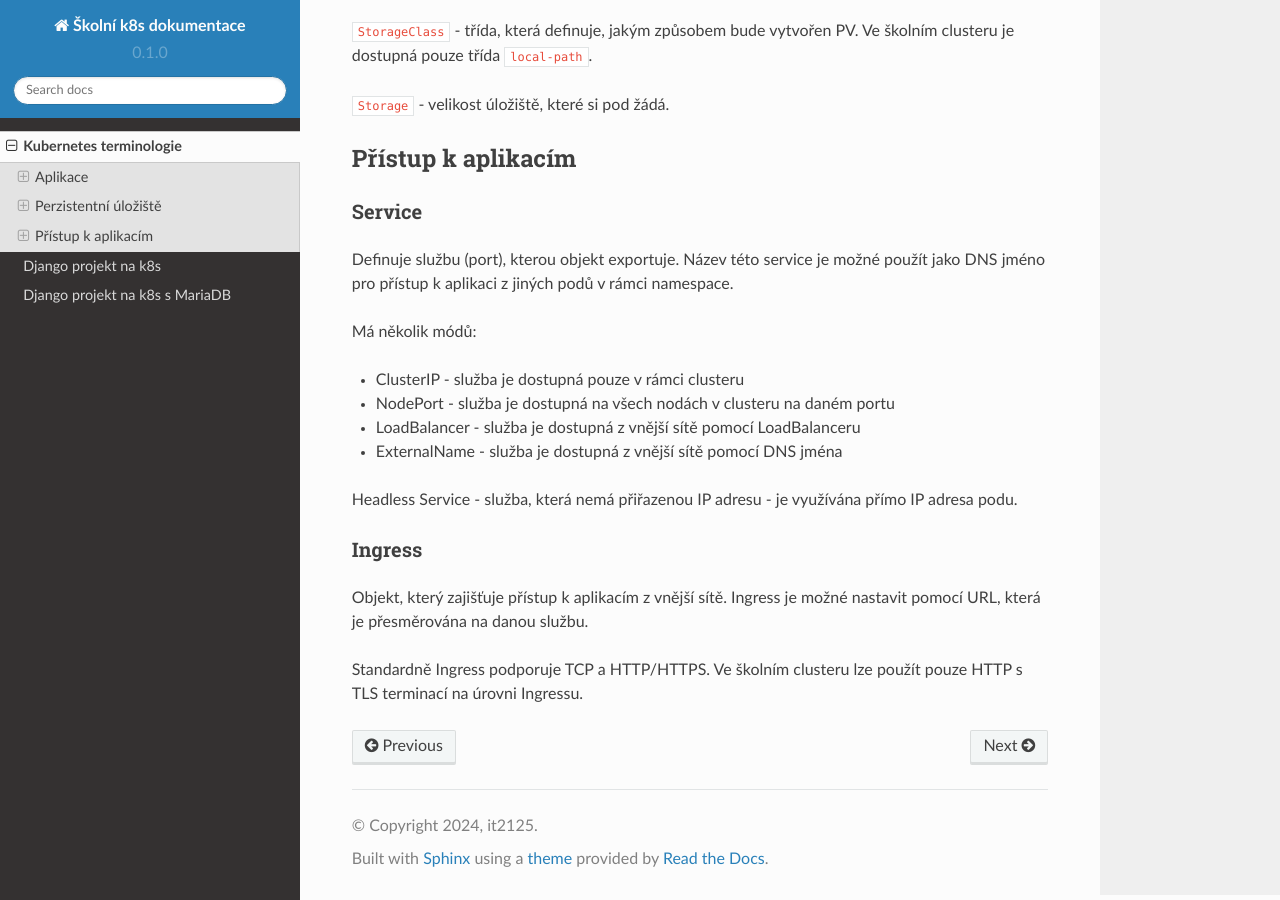
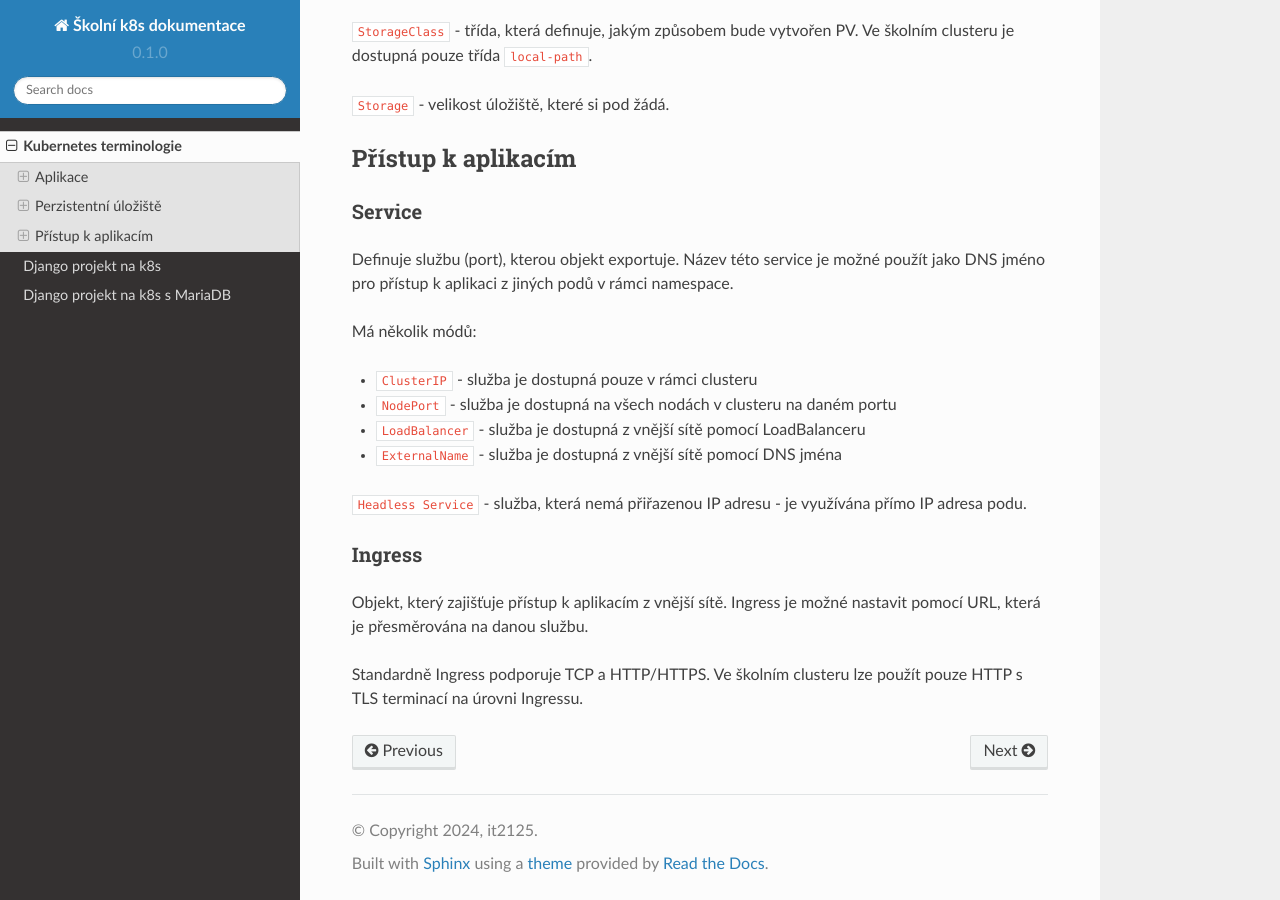
Before and after one commit to Jan1s2/school-k8s-doc, a Sphinx documentation site: the page built from docs/source/terminology.rst, in a window 1280 px wide and 900 px high, scrolled down 2111 px. Built offline with Sphinx 7.4.7 and the Read the Docs theme 2.0.0, drawn with Linux system fonts in a browser that asks for light colours.

```diff
--- a/docs/source/terminology.rst
+++ b/docs/source/terminology.rst
@@ -91,12 +91,12 @@ Definuje službu (port), kterou objekt exportuje. Název této service je možn
 
 Má několik módů:
 
-- ClusterIP - služba je dostupná pouze v rámci clusteru
-- NodePort - služba je dostupná na všech nodách v clusteru na daném portu
-- LoadBalancer - služba je dostupná z vnější sítě pomocí LoadBalanceru
-- ExternalName - služba je dostupná z vnější sítě pomocí DNS jména
+- ``ClusterIP`` - služba je dostupná pouze v rámci clusteru
+- ``NodePort`` - služba je dostupná na všech nodách v clusteru na daném portu
+- ``LoadBalancer`` - služba je dostupná z vnější sítě pomocí LoadBalanceru
+- ``ExternalName`` - služba je dostupná z vnější sítě pomocí DNS jména
 
-Headless Service - služba, která nemá přiřazenou IP adresu - je využívána přímo IP adresa podu.
+``Headless Service`` - služba, která nemá přiřazenou IP adresu - je využívána přímo IP adresa podu.
 
 Ingress
 -------
```
